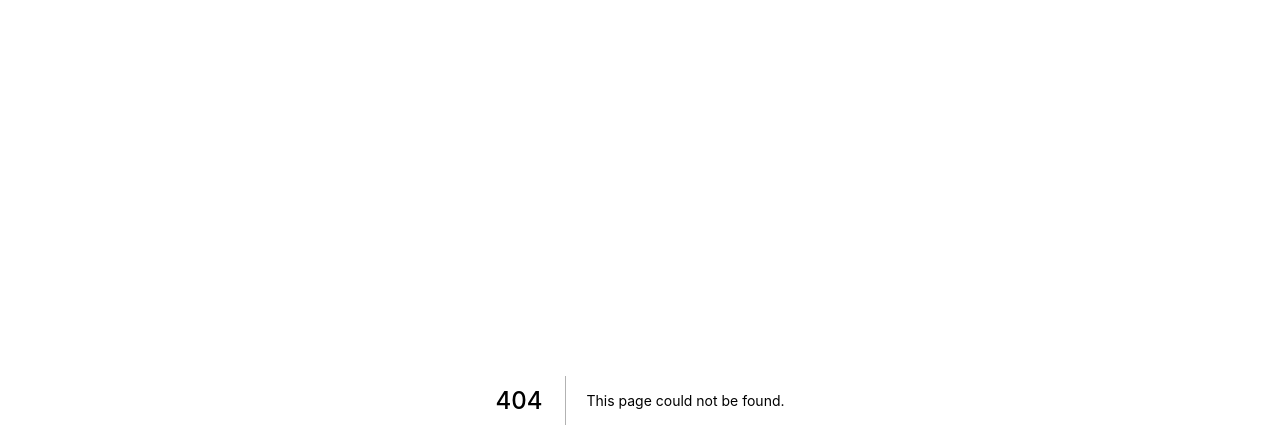
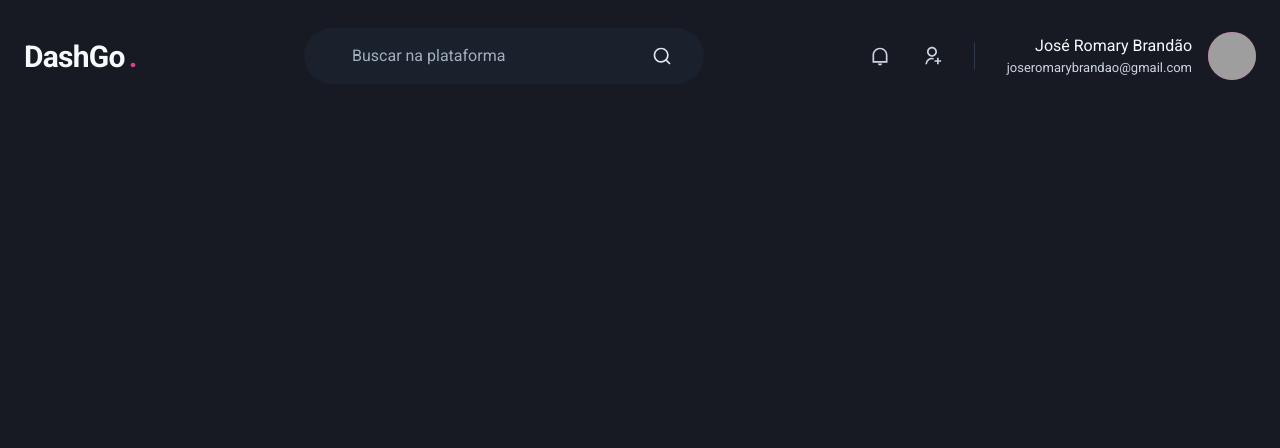
Before and after one commit to jjromary/dashgo, a Next.js app: page /dashboard in a window 1280 px wide. Before the commit this address had no page. Shown: the top 448 px of the page. Built offline with nearby package versions, Linux system fonts and the light colour scheme; grey boxes are pictures that could not be loaded.

Commit message:
primeira versão do header

```diff
--- a/package.json
+++ b/package.json
@@ -16,7 +16,8 @@
     "framer-motion": "^6.2.8",
     "next": "12.1.0",
     "react": "17.0.2",
-    "react-dom": "17.0.2"
+    "react-dom": "17.0.2",
+    "react-icons": "^4.3.1"
   },
   "devDependencies": {
     "@types/node": "^17.0.21",
--- /dev/null
+++ b/src/components/Header/Header.tsx
@@ -0,0 +1,88 @@
+import { Flex, Input, Text, Icon, HStack, Box, Avatar } from "@chakra-ui/react";
+import { RiNavigationLine, RiNotificationLine, RiSearchLine, RiUserAddLine } from "react-icons/ri";
+
+export function Header() {
+  return (
+    <Flex
+      as="header"
+      w="100%"
+      maxWidth={1480}
+      h="20"
+      mx="auto" // margin horizontal - eixo X
+      mt="4"
+      px="6" //padding horizontal - eixo X
+      align="center"
+    >
+      <Text
+        fontSize="3xl"
+        fontWeight="bold"
+        letterSpacing="tight"
+        w="64">
+        DashGo
+        <Text as="span" ml="1" color="pink.500">
+          .
+        </Text>
+      </Text>
+
+      <Flex
+        as="label"
+        flex="1"
+        py="4"
+        px="8"
+        ml="6"
+        maxWidth={400}
+        alignSelf="center"
+        alignItems="center"
+        color="gray.200"
+        position="relative"
+        bg="gray.800"
+        borderRadius="full"
+      >
+        <Input
+          color="gray.50"
+          variant="unstyled"
+          px="4"
+          mr="4"
+          placeholder="Buscar na plataforma"
+          _placeholder={{ color: "gray.400" }}
+        />
+        <Icon as={RiSearchLine} fontSize="20"/>
+      </Flex>
+
+      <Flex
+        align="center"
+        ml="auto"
+      >
+        <HStack
+            spacing="8"
+            mx="8"
+            pr="8"
+            py="1"
+            color="gray.300"
+            borderRightWidth={1}
+            borderColor="gray.700"
+        >
+          <Icon as={RiNotificationLine} fontSize="20"/>
+          <Icon as={RiUserAddLine} fontSize="20"/>
+        </HStack>
+
+        <Flex align="center">
+            <Box mr="4" textAlign="right">
+                <Text>José Romary Brandão</Text>
+                <Text color="gray.300" fontSize="small">
+                    joseromarybrandao@gmail.com
+                </Text>
+            </Box>
+
+            <Avatar
+                size="md"
+                name="Jose Romary Brandão" src="https://github.com/jjromary.png"
+            >
+            </Avatar>
+
+        </Flex>
+
+      </Flex>
+    </Flex>
+  );
+}
--- /dev/null
+++ b/src/pages/dashboard.tsx
@@ -0,0 +1,7 @@
+import { Header } from "../components/Header/Header";
+
+export default function Dashboard(){
+    return(
+        <Header/>
+    )
+}
```
Also changed, not shown: 1 other file (tests, documents, lock files or other folders).
